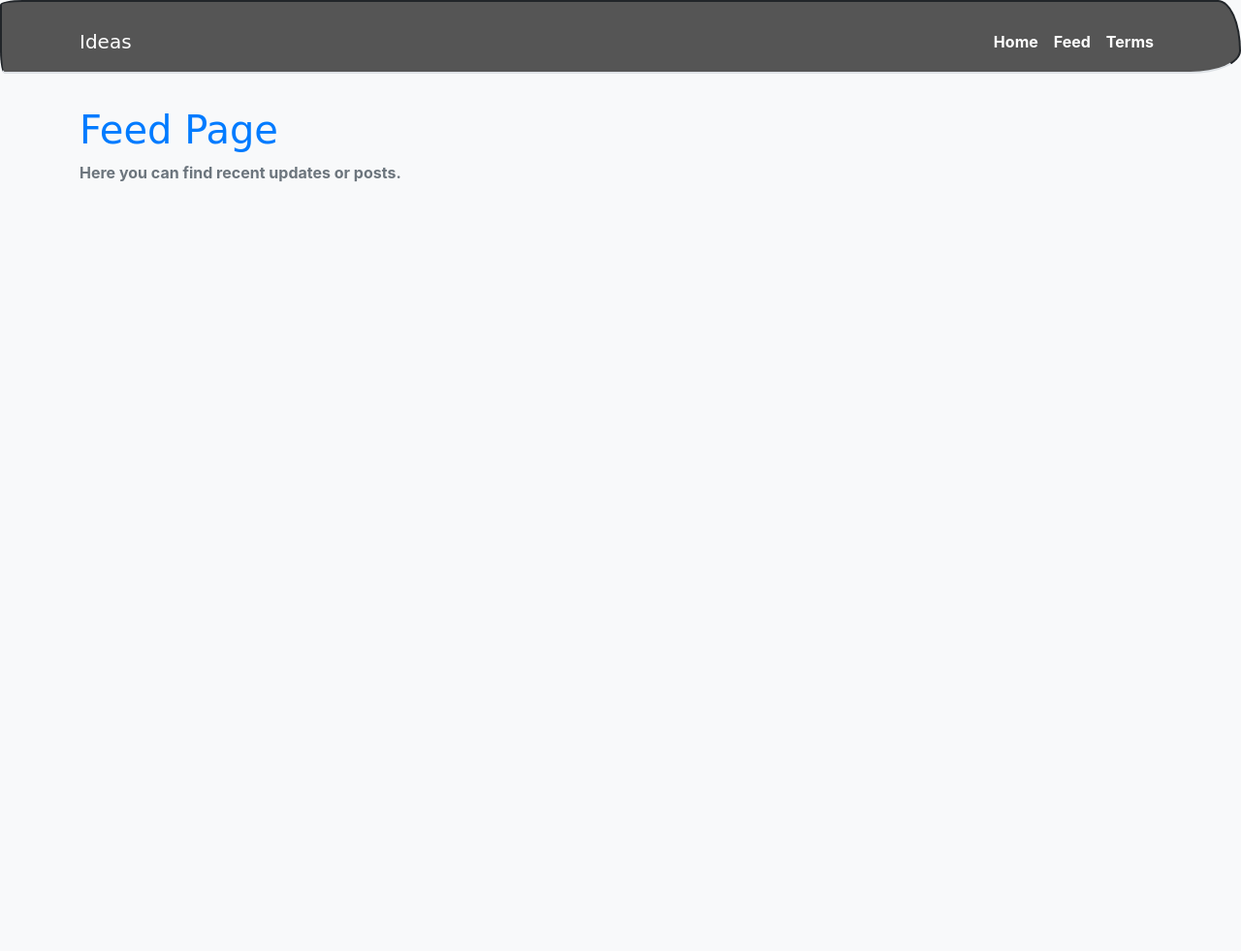
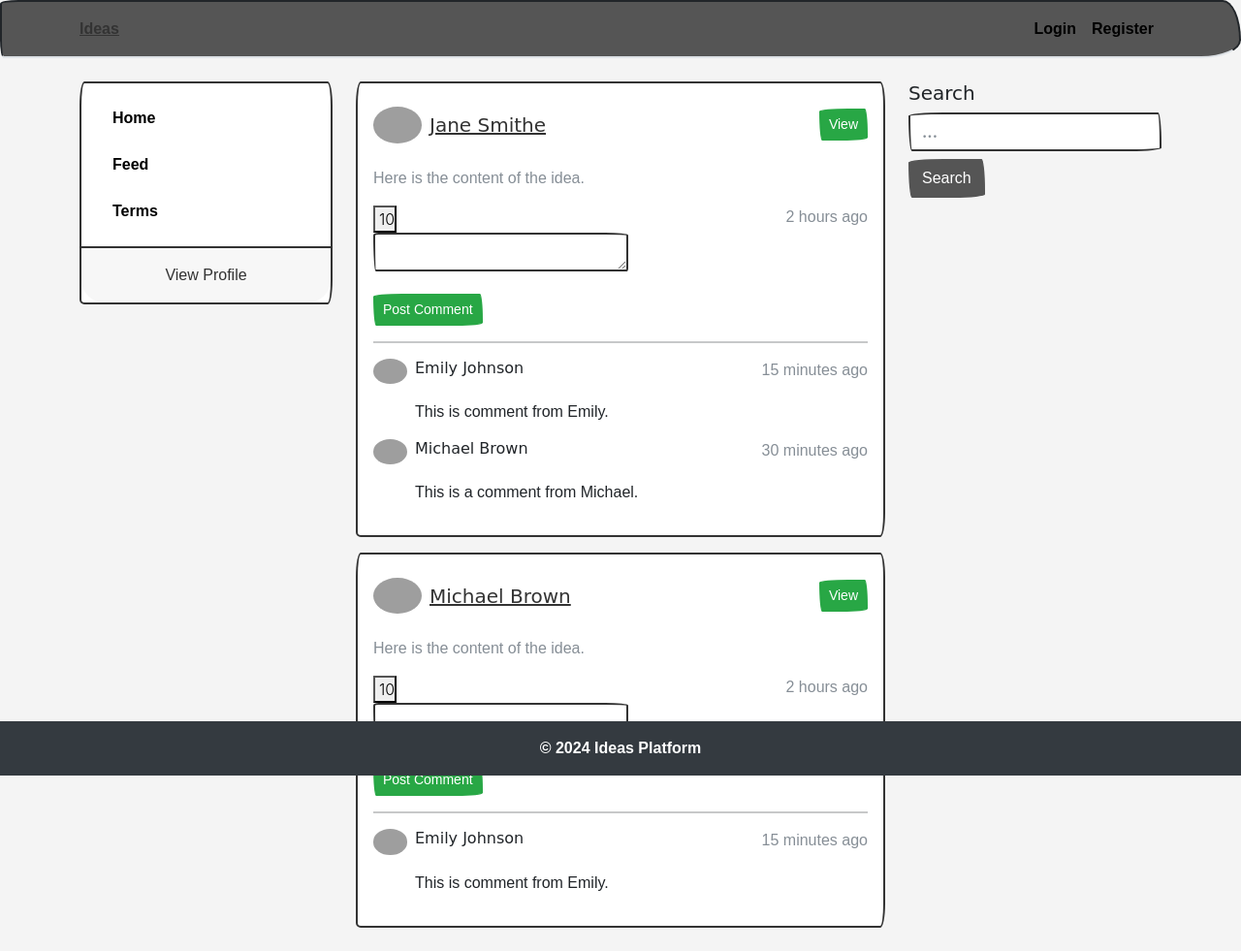
Before and after one commit to DavidKubalak/VAIIKO, a PHP site: page /html/feed.html in a window 1280 px wide. Shown: the whole page at 97% size. Before the commit the page ends 188 px from the top, so only its background shows below. Run offline with PHP 8.4, Linux system fonts and the light colour scheme; some web fonts are replaced; grey boxes are pictures that could not be loaded.

Commit message:
Second commit for VAIIKO

```diff
--- a/Semestralka/css/style.css
+++ b/Semestralka/css/style.css
@@ -1,67 +1,49 @@
-/* style.css */
-.navbar {
-    background-color: #007aff;
+body {
+    background-color: #f4f4f4;
+    font-family: 'Arial', sans-serif;
 }
 
-.navbar-text {
-    color: #ffffff;
+.navbar {
 }
 
-.navbar-text:hover {
+.navbar-brand {
+    font-family: 'Courier New', monospace;
+    color: #ff5722;
+}
+
+.nav-link {
     color: #000000;
 }
 
-.a {
-    color: #ffffff !important;
+.form-label {
+    font-weight: bold;
 }
 
-.a:hover {
-    color: #ffeb3b !important;
+.btn-primary {
+    background-color: #28a745;
+    border-color: #28a745;
 }
 
-/* 4. Nastavenie veľkosti nadpisu */
-h1 {
-    font-size: 2.5rem;
-    color: #007bff;
+.btn-primary:hover {
+    background-color: #218838;
 }
 
-/* 5. Zmena pozadia stránky */
-body {
-    background-color: #f8f9fa;
+.footer {
+    background-color: #343a40;
+    color: white;
+    padding: 1rem;
+    text-align: center;
+    position: fixed;
+    bottom: 0;
+    width: 100%;
 }
 
-/* 6. Zmena farby pre odseky */
-p {
-    color: #6c757d;
-}
+@media (max-width: 768px) {
+    .navbar-brand {
+        font-size: 1.5rem;
+    }
 
-/* 7. Margin pre hlavný kontajner */
-.container {
-    margin-top: 10px;
-}
-
-/* 8. Vlastný button */
-button {
-    background-color: #007bff;
-    border: none;
-    color: white;
-    padding: 10px 20px;
-    text-align: center;
-    display: inline-block;
-    font-size: 16px;
-    border-radius: 5px;
-}
-
-/* 9. Responzívna šírka pre kontajner */
-@media (max-width: 768px) {
-    .container {
-        width: 100%;
+    .footer {
+        font-size: 0.875rem;
     }
 }
-
-/* 10. Responzívna navigácia */
-@media (max-width: 768px) {
-    .navbar-nav {
-        flex-direction: column;
-    }
-}
--- a/Semestralka/html/feed.html
+++ b/Semestralka/html/feed.html
@@ -1,37 +1,211 @@
 <!DOCTYPE html>
-<html lang="EN">
+<html lang="en">
 
 <head>
-  <meta charset="utf-8">
-  <meta name="viewport" content="width=device-width, initial-scale=1">
-  <title>Feed</title>
-
-  <link href="https://bootswatch.com/5/sketchy/bootstrap.min.css" rel="stylesheet">
+  <meta charset="UTF-8">
+  <meta name="viewport" content="width=device-width, initial-scale=1.0">
+  <link href="https://bootswatch.com/5/sketchy/bootstrap.min.css" rel="stylesheet" crossorigin="anonymous">
   <link rel="stylesheet" href="../css/style.css">
+  <title>Ideas</title>
 </head>
 
 <body>
-<nav class="navbar navbar-expand-lg bg-dark border-bottom border-bottom-dark sticky-top">
+  <nav class="navbar navbar-expand-lg bg-dark border-bottom border-bottom-dark sticky-top">
   <div class="container">
-    <a class="navbar-brand navbar-text" href="index.html">Ideas</a>
+    <a class="navbar-logo" href="index.html">Ideas</a>
     <button class="navbar-toggler" type="button" data-bs-toggle="collapse" data-bs-target="#navbarNav">
       <span class="navbar-toggler-icon"></span>
     </button>
     <div class="collapse navbar-collapse justify-content-end" id="navbarNav">
       <ul class="navbar-nav">
-        <li class="nav-item "><a class="nav-link navbar-text" href="index.html">Home</a></li>
-        <li class="nav-item"><a class="nav-link navbar-text" href="feed.html">Feed</a></li>
-        <li class="nav-item"><a class="nav-link navbar-text" href="terms.html">Terms</a></li>
+        <li class="nav-item"><a class="nav-link navbar-text" href="login.html">Login</a></li>
+        <li class="nav-item"><a class="nav-link navbar-text" href="register.html">Register</a></li>
       </ul>
     </div>
   </div>
 </nav>
 
-<div class="container py-4">
-  <!-- Content for the feed page goes here -->
-  <h1>Feed Page</h1>
-  <p>Here you can find recent updates or posts.</p>
-</div>
+  <div class="container py-4">
+    <div class="row">
+      <div class="col-lg-3 d-none d-lg-block">
+        <div class="card overflow-hidden">
+          <div class="card-body pt-3">
+            <ul class="nav nav-link-secondary flex-column fw-bold gap-2">
+              <li class="nav-item">
+                <a class="nav-link" href="index.html">
+                  <span>Home</span>
+                </a>
+              </li>
+              <li class="nav-item">
+                <a class="nav-link" href="feed.html">
+                  <span>Feed</span>
+                </a>
+              </li>
+              <li class="nav-item">
+                <a class="nav-link" href="terms.html">
+                  <span>Terms</span>
+                </a>
+              </li>
+            </ul>
+          </div>
+          <div class="card-footer text-center py-2">
+            <a class="btn btn-link"
+               href="#">View Profile </a>
+          </div>
+        </div>
+      </div>
+
+      <div class="col-lg-6 col-md-12">
+      <div class="card">
+        <div class="px-3 pt-4 pb-2">
+          <div class="d-flex align-items-center justify-content-between">
+            <div class="d-flex align-items-center">
+              <img style="width:50px" class="me-2 avatar-sm rounded-circle" src="https://ui-avatars.com/api/?name=John+Doe&background=random&size=128"
+                   alt="Jane Smith">
+              <div>
+                <h5 class="card-title mb-0"><a href="#">Jane Smithe</a></h5>
+              </div>
+            </div>
+            <div class="d-flex">
+              <a class="ms-1 btn btn-success btn-sm" href="#">View</a>
+            </div>
+          </div>
+        </div>
+        <div class="card-body">
+          <p class="fs-6 fw-light text-muted">Here is the content of the idea.</p>
+          <div class="d-flex justify-content-between">
+            <div>
+              <button class="fw-light nav-link fs-6"> <span class="fas fa-heart me-1"></span> 10 </button>
+            </div>
+            <div>
+              <span class="fs-6 fw-light text-muted"> <span class="fas fa-clock"></span> 2 hours ago </span>
+            </div>
+          </div>
+
+          <!-- Comments section -->
+          <div>
+            <form>
+              <div class="mb-3">
+                <label>
+                  <textarea name="content" class="fs-6 form-control" rows="1"></textarea>
+                </label>
+              </div>
+              <div>
+                <button type="submit" class="btn btn-primary btn-sm"> Post Comment </button>
+              </div>
+            </form>
+            <hr>
+
+            <div class="d-flex align-items-start">
+              <img style="width:35px" class="me-2 avatar-sm rounded-circle" src="https://ui-avatars.com/api/?name=Emily+Johnson&background=random&size=128"
+                   alt="Emily Johnson">
+              <div class="w-100">
+                <div class="d-flex justify-content-between">
+                  <h6 class="">Emily Johnson</h6>
+                  <small class="fs-6 fw-light text-muted">15 minutes ago</small>
+                </div>
+                <p class="fs-6 mt-3 fw-light">
+                  This is comment from Emily.
+                </p>
+              </div>
+            </div>
+
+            <div class="d-flex align-items-start">
+              <img style="width:35px" class="me-2 avatar-sm rounded-circle" src="https://ui-avatars.com/api/?name=Michael+Brown&background=random&size=128"
+                   alt="Michael Brown">
+              <div class="w-100">
+                <div class="d-flex justify-content-between">
+                  <h6 class="">Michael Brown</h6>
+                  <small class="fs-6 fw-light text-muted">30 minutes ago</small>
+                </div>
+                <p class="fs-6 mt-3 fw-light">
+                  This is a comment from Michael.
+                </p>
+              </div>
+            </div>
+
+          </div>
+        </div>
+      </div>
+
+      <div class="card mt-3">
+        <div class="px-3 pt-4 pb-2">
+          <div class="d-flex align-items-center justify-content-between">
+            <div class="d-flex align-items-center">
+              <img style="width:50px" class="me-2 avatar-sm rounded-circle" src="https://ui-avatars.com/api/?name=John+Doe&background=random&size=128"
+                   alt="Michael Brown">
+              <div>
+                <h5 class="card-title mb-0"><a href="#">Michael Brown</a></h5>
+              </div>
+            </div>
+            <div class="d-flex">
+              <a class="ms-1 btn btn-success btn-sm" href="#">View</a>
+            </div>
+          </div>
+        </div>
+        <div class="card-body">
+          <p class="fs-6 fw-light text-muted">Here is the content of the idea.</p>
+          <div class="d-flex justify-content-between">
+            <div>
+              <button class="fw-light nav-link fs-6"> <span class="fas fa-heart me-1"></span> 10 </button>
+            </div>
+            <div>
+              <span class="fs-6 fw-light text-muted"> <span class="fas fa-clock"></span> 2 hours ago </span>
+            </div>
+          </div>
+
+          <!-- Comments section -->
+          <div>
+            <form>
+              <div class="mb-3">
+                <label>
+                  <textarea name="content" class="fs-6 form-control" rows="1"></textarea>
+                </label>
+              </div>
+              <div>
+                <button type="submit" class="btn btn-primary btn-sm"> Post Comment </button>
+              </div>
+            </form>
+            <hr>
+
+            <div class="d-flex align-items-start">
+              <img style="width:35px" class="me-2 avatar-sm rounded-circle" src="https://ui-avatars.com/api/?name=Emily+Johnson&background=random&size=128"
+                   alt="Emily Johnson">
+              <div class="w-100">
+                <div class="d-flex justify-content-between">
+                  <h6 class="">Emily Johnson</h6>
+                  <small class="fs-6 fw-light text-muted">15 minutes ago</small>
+                </div>
+                <p class="fs-6 mt-3 fw-light">
+                  This is comment from Emily.
+                </p>
+              </div>
+            </div>
+          </div>
+        </div>
+      </div>
+    </div>
+
+      <div class="col-lg-3 d-none d-lg-block">
+      <div class="card-header pb-0 border-0">
+        <h5 class="">Search</h5>
+      </div>
+        <div class="card-body">
+          <form>
+            <input value="" name="search" placeholder="..." class="form-control w-100" type="text">
+            <button class="btn btn-dark mt-2"> Search</button>
+          </form>
+        </div>
+      </div>
+    </div>
+  </div>
+
 </body>
 
+<footer class="footer">
+  <div class="container">
+    <span>© 2024 Ideas Platform</span>
+  </div>
+</footer>
+
 </html>
```
Also changed, not shown: Semestralka/html/index.html (+31 -144 lines), Semestralka/html/login.html (added, +54 -0 lines), Semestralka/html/register.html (added, +62 -0 lines), Semestralka/html/terms.html (+49 -7 lines).
